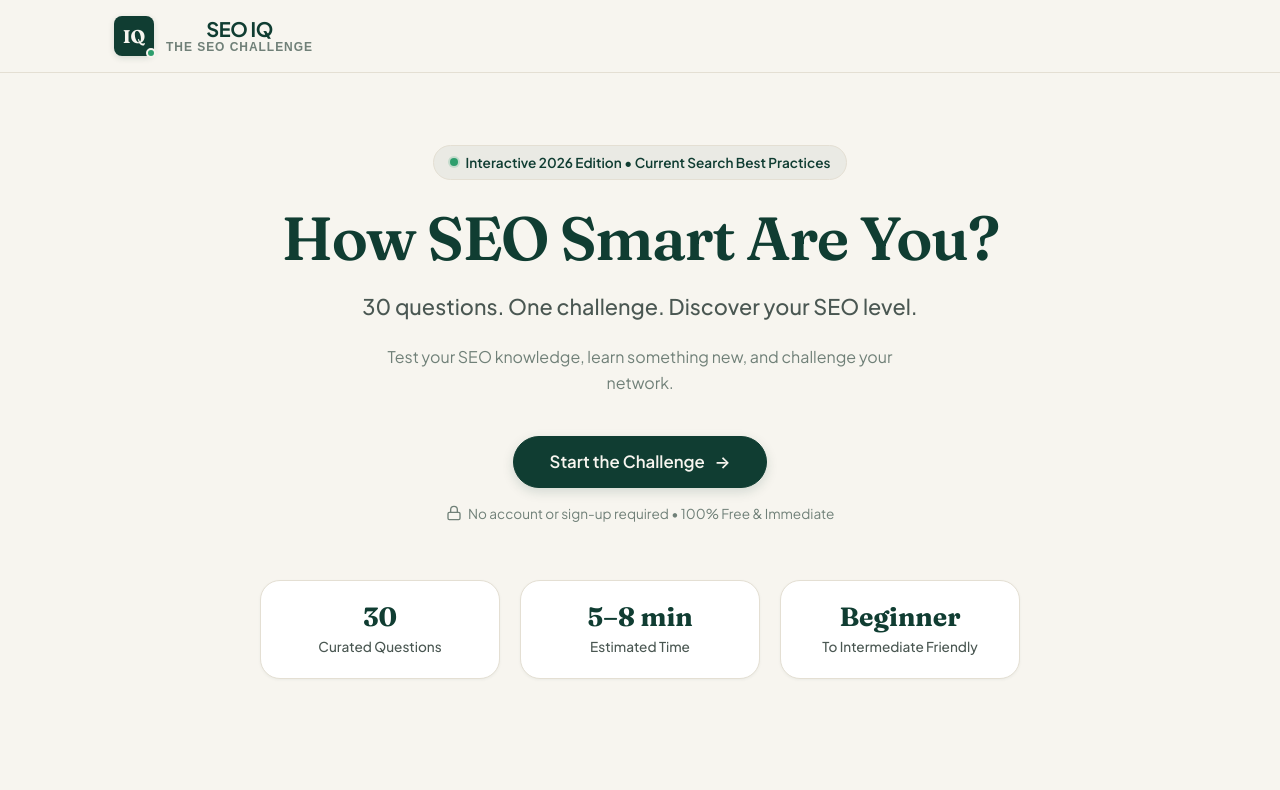
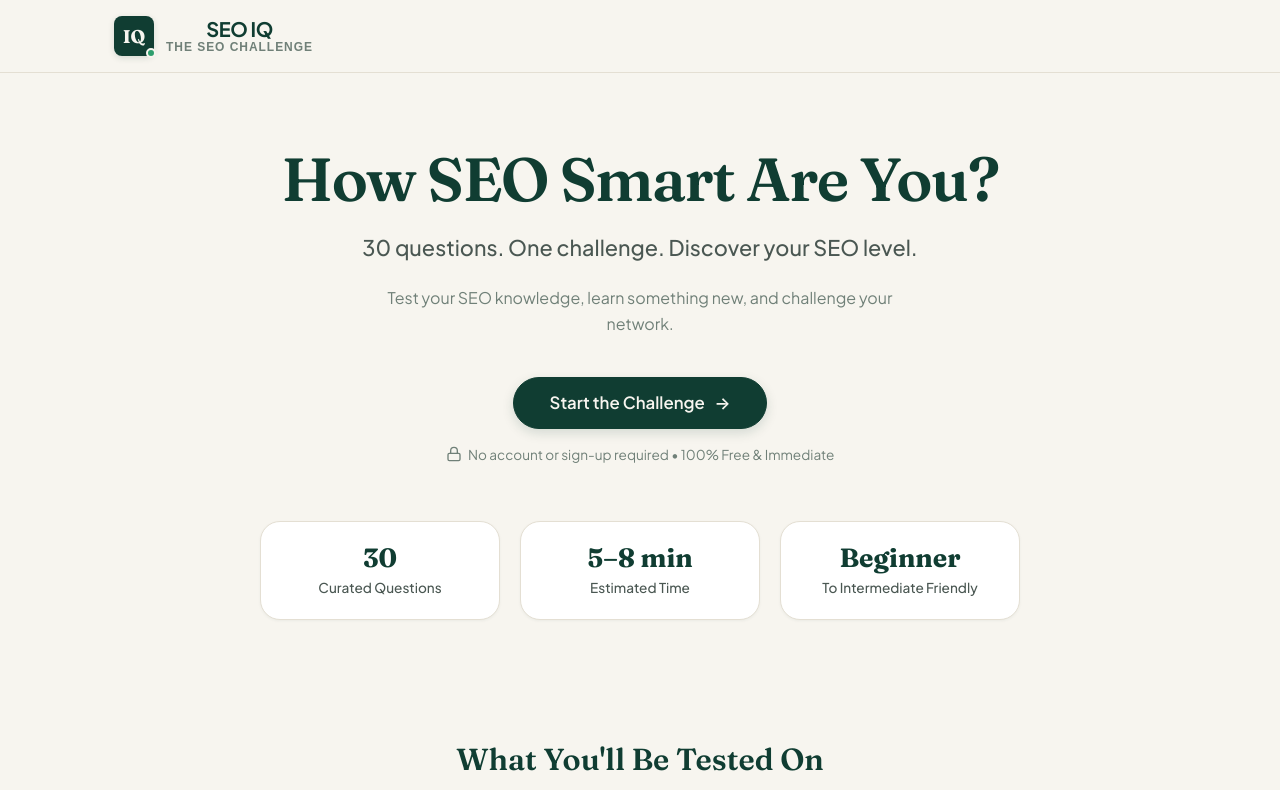
Before and after one commit to JyothiDevappa/seo-quiz, a React (Vite) app: page / in a window 1280 px wide. Shown: the top 790 px of the page. Built offline with nearby package versions, Linux system fonts and the light colour scheme.

Commit message:
Remove 2026 edition pill badge from landing page

```diff
--- a/src/components/LandingPage.jsx
+++ b/src/components/LandingPage.jsx
@@ -7,10 +7,6 @@ export default function LandingPage({ onStartQuiz, onResumeQuiz, hasSavedProgres
       {/* Hero Section */}
       <section className="hero-section" aria-labelledby="hero-title">
         <div className="container container-narrow">
-          <div className="hero-pill-badge">
-            <span className="status-dot"></span>
-            <span>Interactive 2026 Edition • Current Search Best Practices</span>
-          </div>
 
           <h1 id="hero-title" className="hero-headline">
             How SEO Smart Are You?
```
